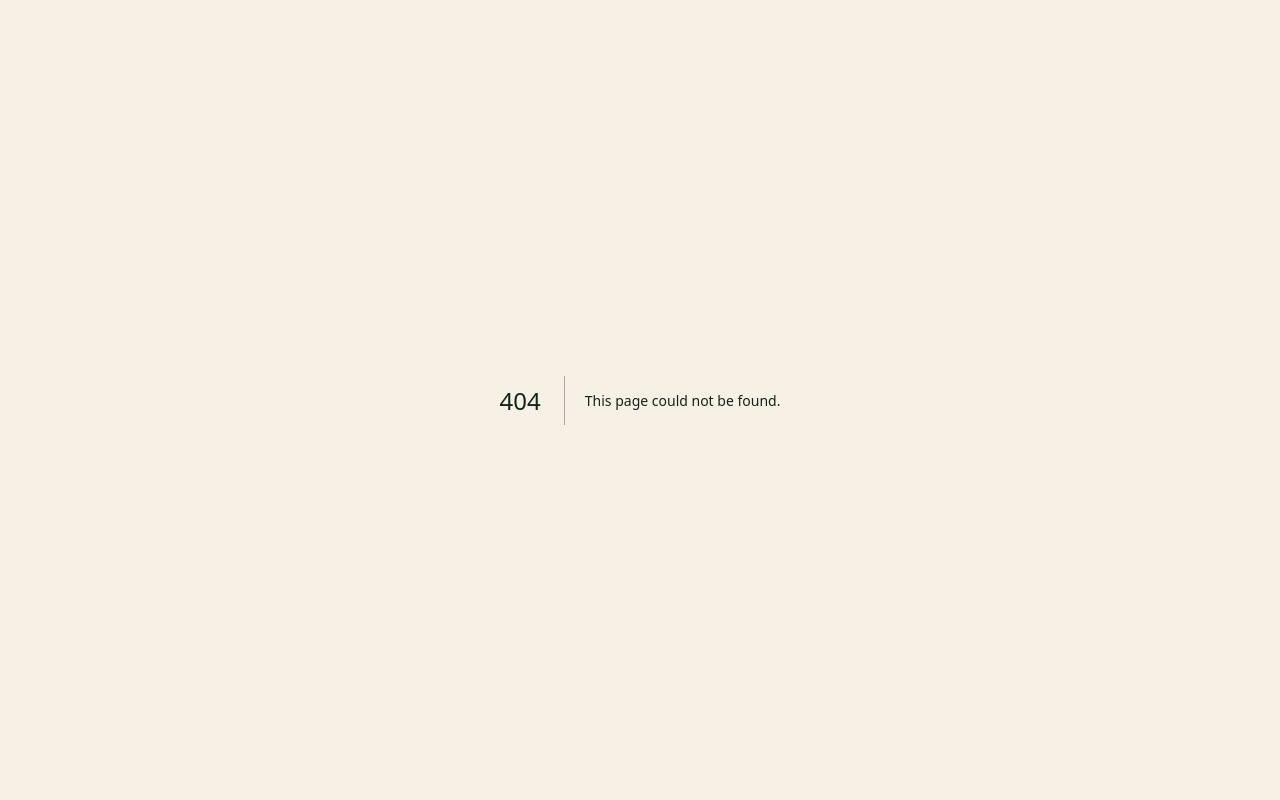
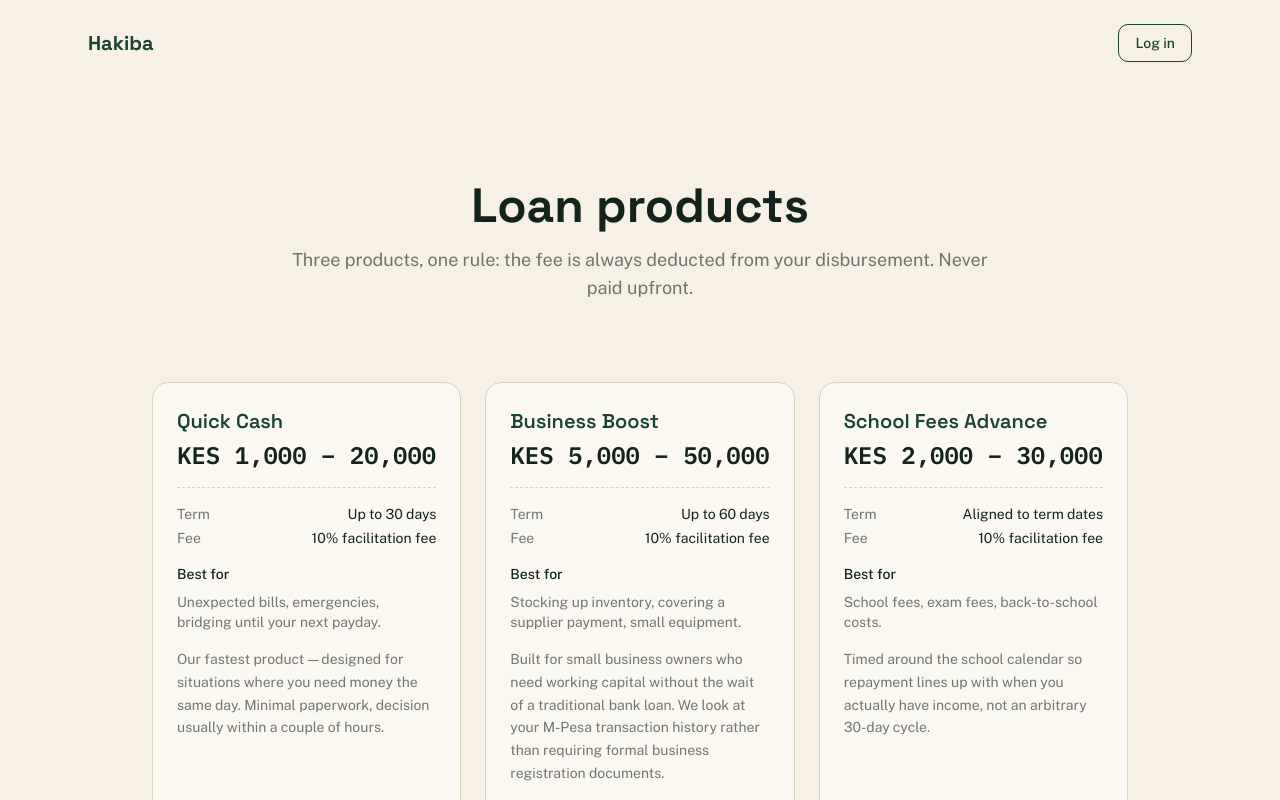
Before and after one commit to bennedictbett/Hakiba, a Next.js app in the folder client/: page /products in a window 1280 px wide. Before the commit this address had no page. Shown: the top 800 px of the page. Built offline with nearby package versions, Linux system fonts and the light colour scheme.

Commit message:
feat(client): add products page

```diff
--- /dev/null
+++ b/client/app/(marketing)/products/page.tsx
@@ -0,0 +1,92 @@
+const PRODUCTS = [
+  {
+    name: "Quick Cash",
+    range: "KES 1,000 – 20,000",
+    term: "Up to 30 days",
+    fee: "10% facilitation fee",
+    bestFor: "Unexpected bills, emergencies, bridging until your next payday.",
+    detail:
+      "Our fastest product — designed for situations where you need money the same day. Minimal paperwork, decision usually within a couple of hours.",
+  },
+  {
+    name: "Business Boost",
+    range: "KES 5,000 – 50,000",
+    term: "Up to 60 days",
+    fee: "10% facilitation fee",
+    bestFor: "Stocking up inventory, covering a supplier payment, small equipment.",
+    detail:
+      "Built for small business owners who need working capital without the wait of a traditional bank loan. We look at your M-Pesa transaction history rather than requiring formal business registration documents.",
+  },
+  {
+    name: "School Fees Advance",
+    range: "KES 2,000 – 30,000",
+    term: "Aligned to term dates",
+    fee: "10% facilitation fee",
+    bestFor: "School fees, exam fees, back-to-school costs.",
+    detail:
+      "Timed around the school calendar so repayment lines up with when you actually have income, not an arbitrary 30-day cycle.",
+  },
+];
+
+export default function ProductsPage() {
+  return (
+    <main>
+      <nav className="mx-auto flex max-w-6xl items-center justify-between px-6 py-6">
+        <a href="/" className="font-display text-xl font-bold text-savanna">Hakiba</a>
+        <a
+          href="/login"
+          className="rounded-md border border-savanna px-4 py-2 font-body text-sm font-medium text-savanna transition-colors hover:bg-savanna hover:text-paper"
+        >
+          Log in
+        </a>
+      </nav>
+
+      <section className="mx-auto max-w-3xl px-6 pt-16 text-center sm:pt-24">
+        <h1 className="mb-4 font-display text-4xl font-bold text-ink sm:text-5xl">Loan products</h1>
+        <p className="font-body text-lg text-ink/60">
+          Three products, one rule: the fee is always deducted from your disbursement. Never paid upfront.
+        </p>
+      </section>
+
+      <section className="mx-auto max-w-5xl px-6 py-16 sm:py-20">
+        <div className="grid grid-cols-1 gap-6 lg:grid-cols-3">
+          {PRODUCTS.map((product) => (
+            <div key={product.name} className="flex flex-col rounded-lg border border-mist bg-white/50 p-6">
+              <h2 className="mb-1 font-display text-xl font-semibold text-savanna">{product.name}</h2>
+              <div className="mb-4 font-mono text-2xl font-semibold text-ink">{product.range}</div>
+
+              <dl className="mb-4 space-y-1 border-t border-dashed border-mist pt-4 font-body text-sm">
+                <div className="flex justify-between text-ink/60">
+                  <dt>Term</dt>
+                  <dd className="text-ink">{product.term}</dd>
+                </div>
+                <div className="flex justify-between text-ink/60">
+                  <dt>Fee</dt>
+                  <dd className="text-ink">{product.fee}</dd>
+                </div>
+              </dl>
+
+              <p className="mb-2 font-body text-sm font-medium text-ink">Best for</p>
+              <p className="mb-4 font-body text-sm text-ink/60">{product.bestFor}</p>
+
+              <p className="mb-6 flex-1 font-body text-sm leading-relaxed text-ink/60">{product.detail}</p>
+
+              <a
+                href="/login"
+                className="mt-auto block w-full rounded-md bg-marigold py-3 text-center font-display text-sm font-semibold text-ink transition-colors hover:bg-marigold-dark"
+              >
+                Apply for {product.name}
+              </a>
+            </div>
+          ))}
+        </div>
+      </section>
+
+      <footer className="border-t border-mist px-6 py-8 text-center font-body text-xs text-ink/50">
+        Hakiba is a licensed Digital Credit Provider. Read our{" "}
+        <a href="/terms" className="underline">Terms</a> and{" "}
+        <a href="/privacy" className="underline">Privacy Policy</a>.
+      </footer>
+    </main>
+  );
+}
```
